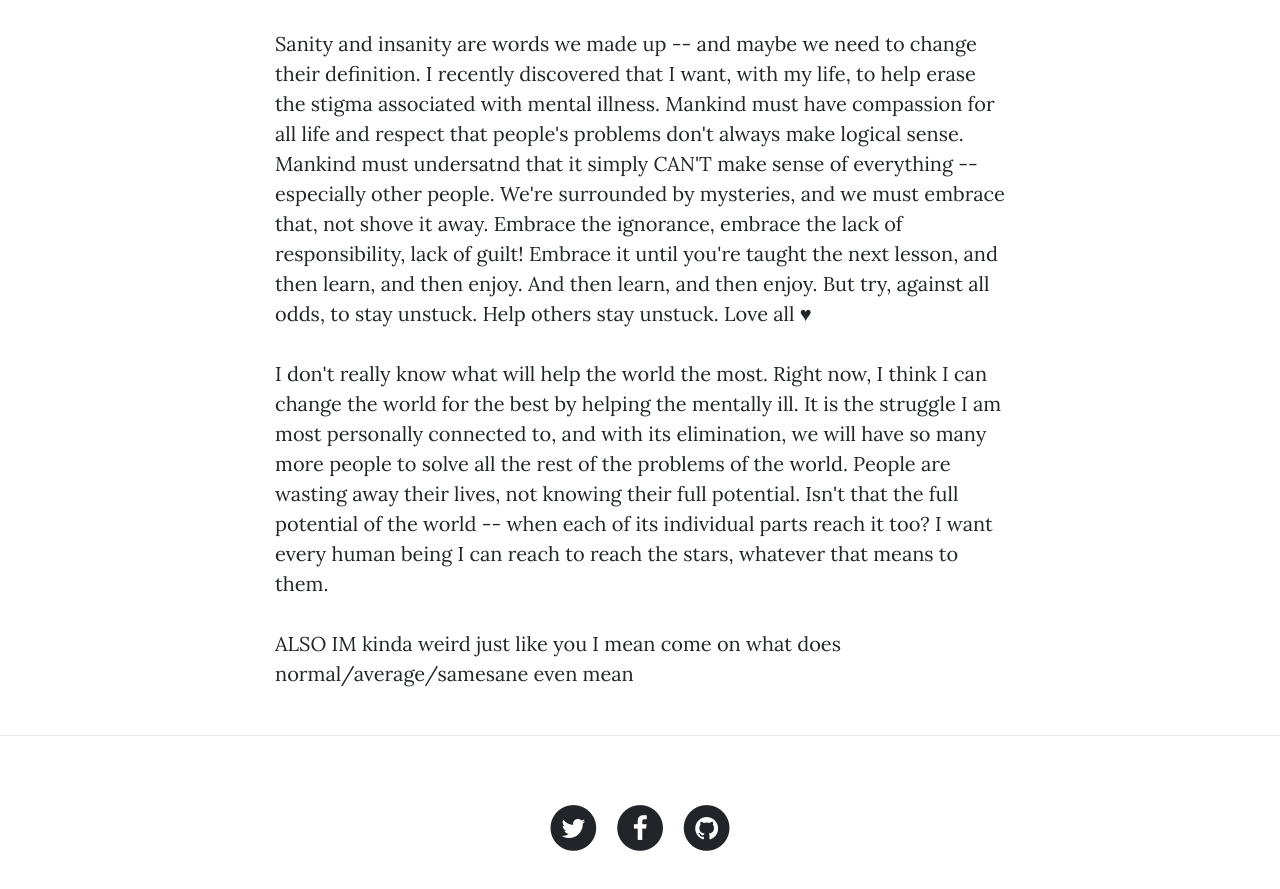
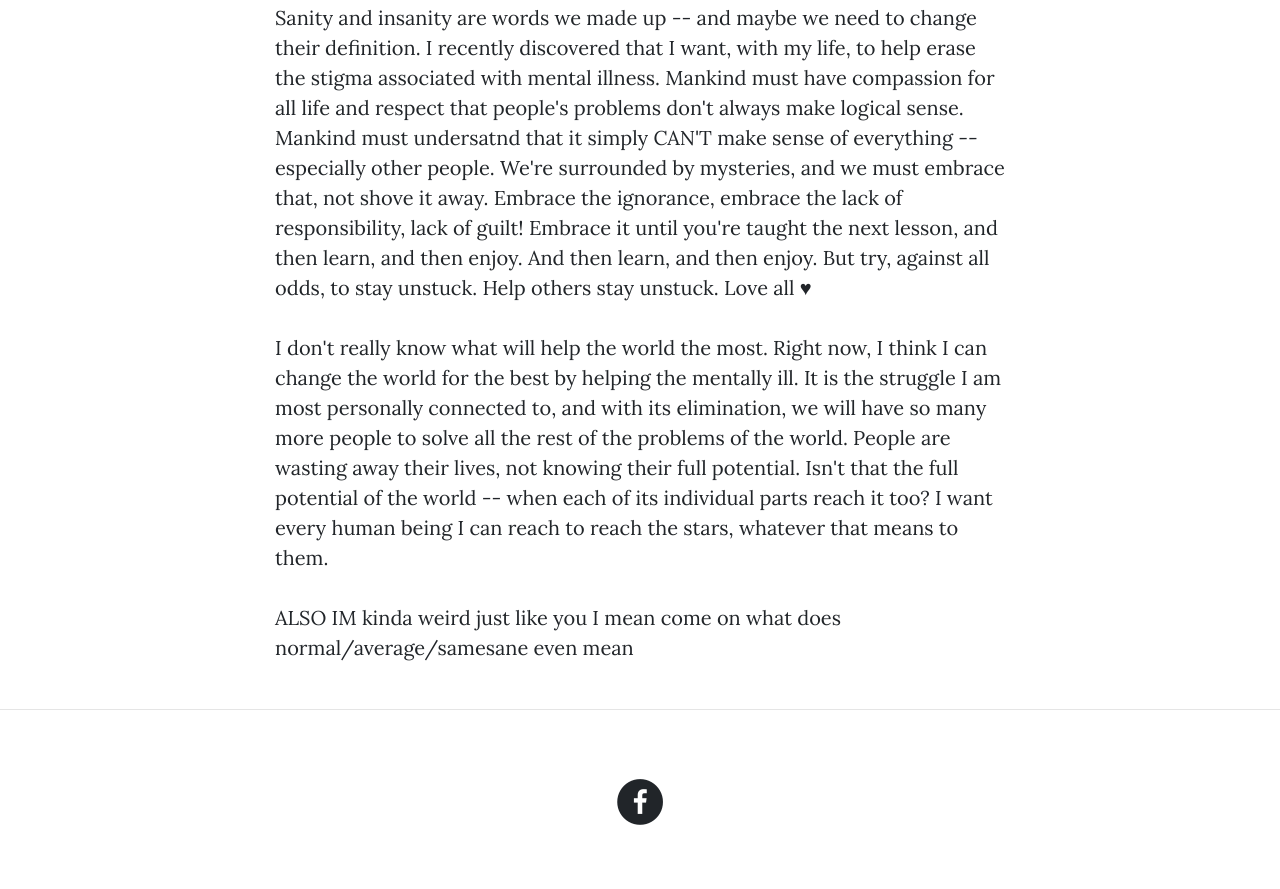
Before and after one commit to klaue/anothergoddessblog, a website: page about.html in a window 1280 px wide. Shown: the part 583-1472 px from the top of the page. Drawn offline with nearby package versions, Linux system fonts and the light colour scheme.

Commit message:
another goddess blog

```diff
--- a/about.html
+++ b/about.html
@@ -61,7 +61,7 @@
           <div class="col-lg-8 col-md-10 mx-auto">
             <div class="page-heading">
               <h1>About Me</h1>
-              <span class="subheading">Who am I?  Who are you?  Who are <a href="https://www.youtube.com/watch?v=_3dtOJymRPE">w--</a></span>
+              <span class="subheading"></span>
             </div>
           </div>
         </div>
@@ -90,26 +90,10 @@
           <div class="col-lg-8 col-md-10 mx-auto">
             <ul class="list-inline text-center">
               <li class="list-inline-item">
-                <a href="#">
-                  <span class="fa-stack fa-lg">
-                    <i class="fa fa-circle fa-stack-2x"></i>
-                    <i class="fa fa-twitter fa-stack-1x fa-inverse"></i>
-                  </span>
-                </a>
-              </li>
-              <li class="list-inline-item">
-                <a href="#">
+                <a href="https://www.facebook.com/kristina.laue">
                   <span class="fa-stack fa-lg">
                     <i class="fa fa-circle fa-stack-2x"></i>
                     <i class="fa fa-facebook fa-stack-1x fa-inverse"></i>
-                  </span>
-                </a>
-              </li>
-              <li class="list-inline-item">
-                <a href="#">
-                  <span class="fa-stack fa-lg">
-                    <i class="fa fa-circle fa-stack-2x"></i>
-                    <i class="fa fa-github fa-stack-1x fa-inverse"></i>
                   </span>
                 </a>
               </li>
```
Also changed, not shown: index.html (+4 -4 lines).
